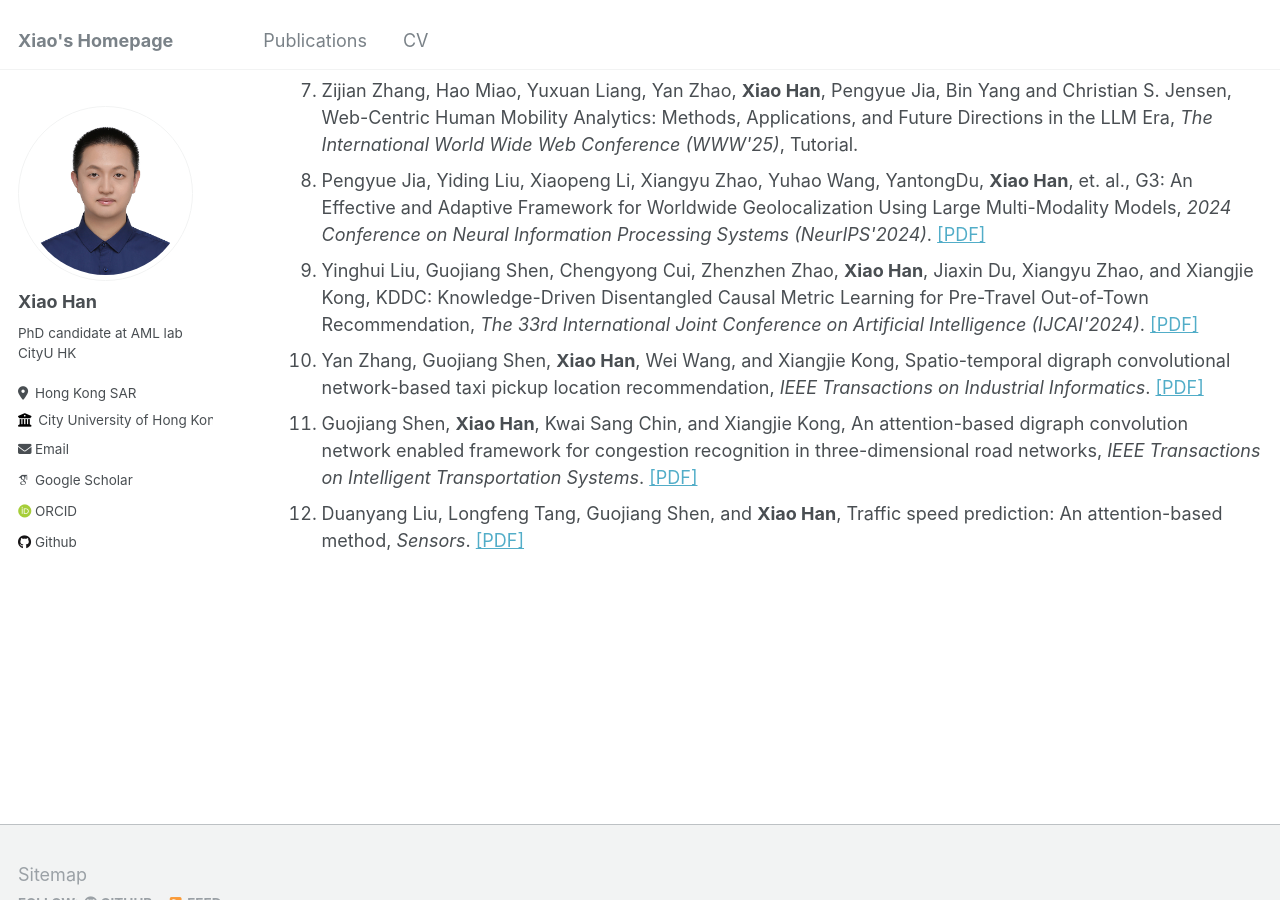
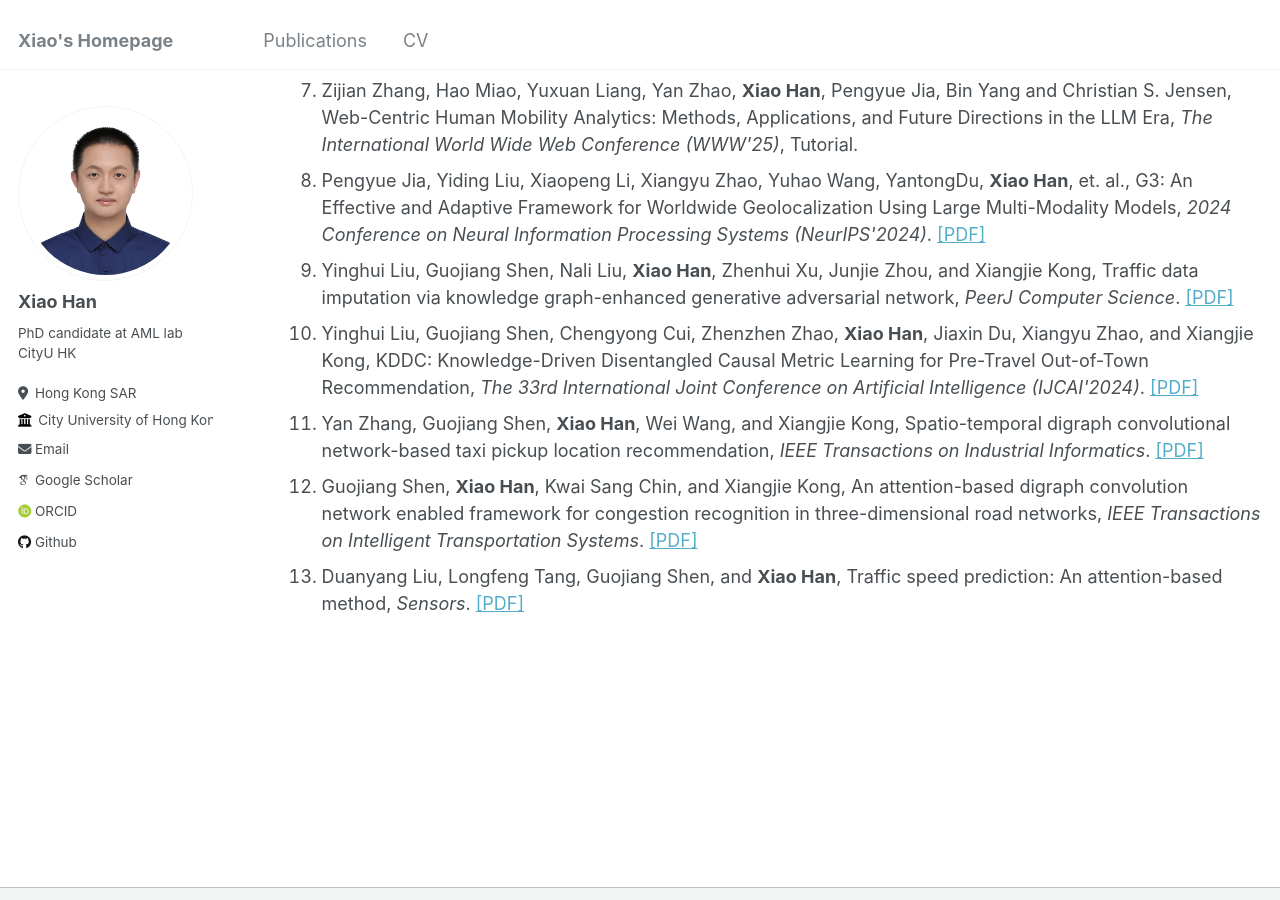
Before and after one commit to hahahenha/hahahenha.github.io, a Jekyll site: the page built from _pages/publications.md, in a window 1280 px wide and 900 px high, scrolled down 575 px. Built offline with Jekyll 4.4.1, drawn with Linux system fonts in a browser that asks for light colours; some web fonts are replaced.

Commit message:
Update publications.md

```diff
--- a/_pages/publications.md
+++ b/_pages/publications.md
@@ -66,10 +66,16 @@ G3: An Effective and Adaptive Framework for Worldwide Geolocalization Using Larg
     <a target="_blank" rel="noopener" href="https://arxiv.org/abs/2405.14702">[PDF]</a>
   </li>
   <li>
+    Yinghui Liu, Guojiang Shen, Nali Liu, <Strong>Xiao Han</Strong>, Zhenhui Xu, Junjie Zhou, and Xiangjie Kong,
+    Traffic data imputation via knowledge graph-enhanced generative adversarial network,
+    <em>PeerJ Computer Science</em>.
+    <a target="_blank" rel="noopener" href="https://peerj.com/articles/cs-2408/">[PDF]</a>
+  </li>
+  <li>
     Yinghui Liu, Guojiang Shen, Chengyong Cui, Zhenzhen Zhao, <Strong>Xiao Han</Strong>, Jiaxin Du, Xiangyu Zhao, and Xiangjie Kong,
     KDDC: Knowledge-Driven Disentangled Causal Metric Learning for Pre-Travel Out-of-Town Recommendation,
     <em>The 33rd International Joint Conference on Artificial Intelligence (IJCAI'2024)</em>.
-    <a target="_blank" rel="noopener" href="https://ijcai24.org/main-track-accepted-papers/">[PDF]</a>
+    <a target="_blank" rel="noopener" href="https://www.ijcai.org/proceedings/2024/244">[PDF]</a>
   </li>
   <li>
     Yan Zhang, Guojiang Shen, <Strong>Xiao Han</Strong>, Wei Wang, and Xiangjie Kong,
```
